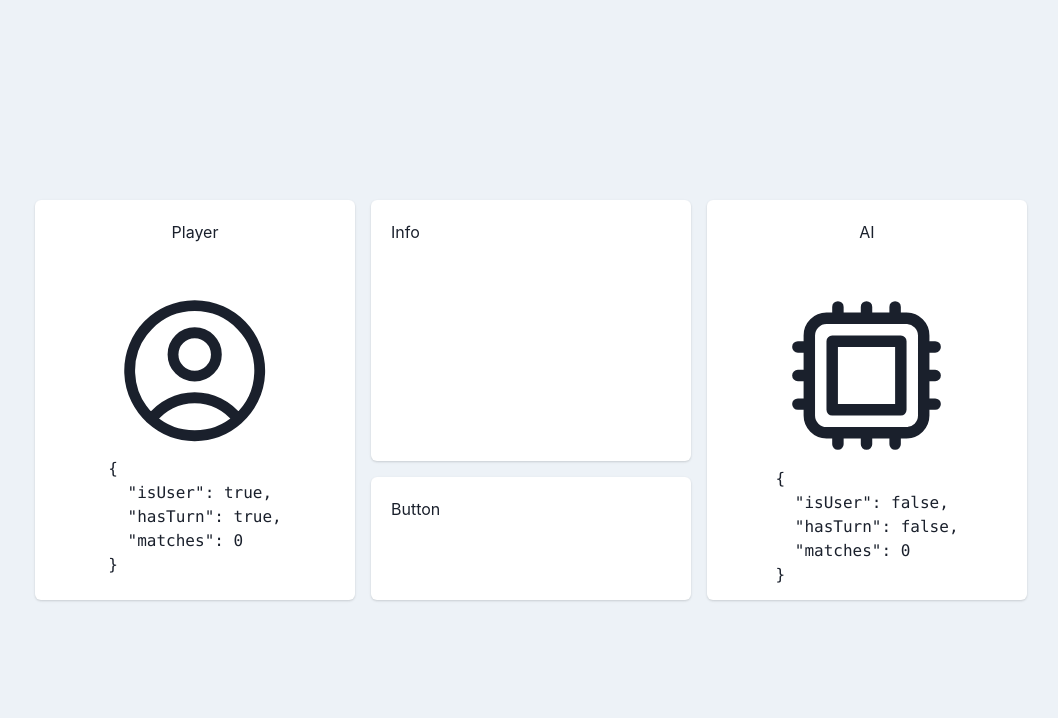
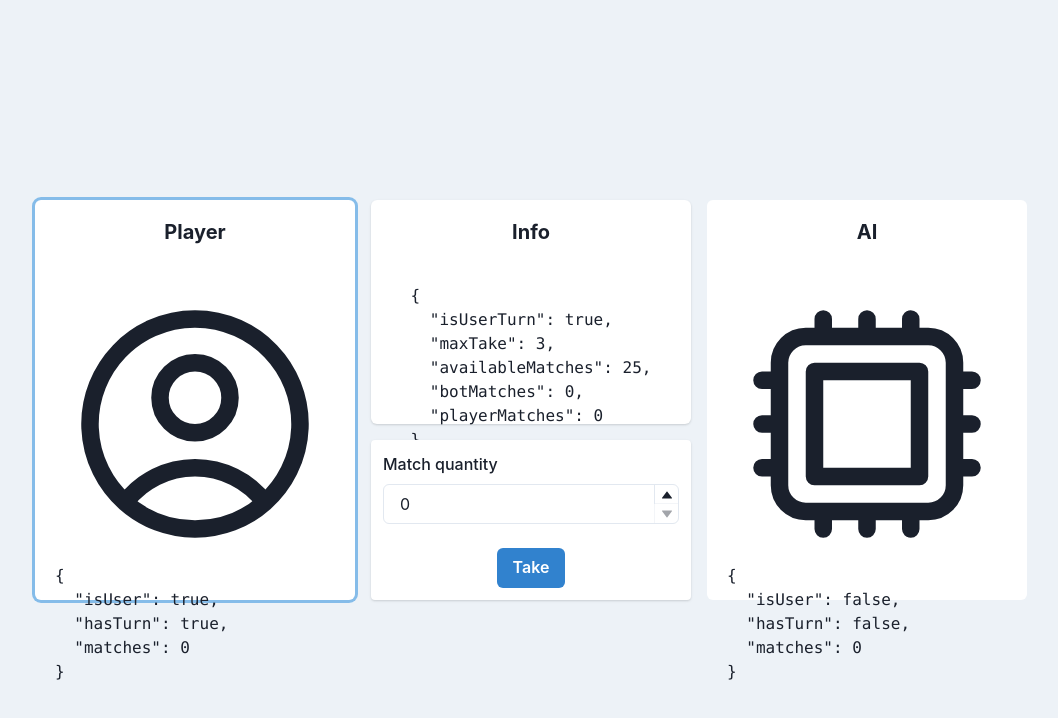
Before and after one commit to Anddrrew/sm-test-task, a React (Create React App) app: page / in a window 1280 px wide. Both pictures are taken after a click on the button "Start". Shown: the top 718 px of the page, without its empty margins (109-1167 px from the left). Built offline with nearby package versions, Linux system fonts and the light colour scheme.

Commit message:
Added ability to take matches

```diff
--- a/src/components/BoardCard.tsx
+++ b/src/components/BoardCard.tsx
@@ -1,9 +1,34 @@
-import { Card, CardBody, Container, Grid, GridItem } from '@chakra-ui/react';
+import {
+  Button,
+  Card,
+  CardBody,
+  CardFooter,
+  CardHeader,
+  Container,
+  FormControl,
+  FormLabel,
+  Grid,
+  GridItem,
+  Heading,
+  NumberDecrementStepper,
+  NumberIncrementStepper,
+  NumberInput,
+  NumberInputField,
+  NumberInputStepper,
+} from '@chakra-ui/react';
 import { useGame } from '../providers/GameProvider';
 import PlayerCard from './PlayerCard';
+import { useEffect, useState } from 'react';
 
 export default function BoardCard() {
-  const { game, resetGame } = useGame();
+  const { game, takeMatches, resetGame } = useGame();
+  const [take, setTake] = useState(0);
+
+  useEffect(() => {
+    if (game) {
+      setTake(take <= game.maxTake ? take : game.maxTake);
+    }
+  }, [game]);
 
   if (!game) {
     // TODO: REMOVE THIS BY REFACTORING
@@ -18,16 +43,37 @@ export default function BoardCard() {
           <PlayerCard matches={game?.playerMatches} hasTurn={game.isUserTurn} isUser />
         </GridItem>
         <GridItem rowSpan={2}>
-          <Card h='100%'>
-            <CardBody>Info</CardBody>
+          <Card h='100%' align='center'>
+            <CardHeader>
+              <Heading size='md'>Info</Heading>
+            </CardHeader>
+            <CardBody>
+              <pre>{JSON.stringify(game, null, 2)}</pre>
+            </CardBody>
           </Card>
         </GridItem>
         <GridItem rowSpan={3}>
           <PlayerCard matches={game?.botMatches} hasTurn={!game.isUserTurn} />
         </GridItem>
         <GridItem rowSpan={1}>
-          <Card h='100%'>
-            <CardBody>Button</CardBody>
+          <Card h='100%' align='center' size='sm'>
+            <CardBody w='full'>
+              <FormControl>
+                <FormLabel>Match quantity</FormLabel>
+                <NumberInput value={take} min={0} max={game.maxTake} onChange={(v) => setTake(Number(v))}>
+                  <NumberInputField />
+                  <NumberInputStepper>
+                    <NumberIncrementStepper />
+                    <NumberDecrementStepper />
+                  </NumberInputStepper>
+                </NumberInput>
+              </FormControl>
+            </CardBody>
+            <CardFooter>
+              <Button colorScheme='blue' onClick={() => takeMatches(take)} isDisabled={!game.isUserTurn}>
+                Take
+              </Button>
+            </CardFooter>
           </Card>
         </GridItem>
       </Grid>
--- a/src/components/PlayerCard.tsx
+++ b/src/components/PlayerCard.tsx
@@ -1,4 +1,4 @@
-import { Card, CardBody, CardHeader } from '@chakra-ui/react';
+import { Card, CardBody, CardHeader, Heading } from '@chakra-ui/react';
 import { UserCircleIcon, CpuChipIcon } from '@heroicons/react/24/outline';
 
 type Props = {
@@ -9,9 +9,11 @@ type Props = {
 
 export default function PlayerCard({ isUser, hasTurn, matches }: Props) {
   return (
-    <Card h='100%' align='center'>
-      <CardHeader>{isUser ? 'Player' : 'AI'}</CardHeader>
-      <CardBody>
+    <Card h='100%' align='center' boxShadow={hasTurn ? 'outline' : 'none'}>
+      <CardHeader>
+        <Heading size='md'>{isUser ? 'Player' : 'AI'}</Heading>
+      </CardHeader>
+      <CardBody w='full'>
         {isUser ? <UserCircleIcon /> : <CpuChipIcon />}
         <pre>{JSON.stringify({ isUser: !!isUser, hasTurn, matches }, null, 2)}</pre>
       </CardBody>
--- a/src/providers/GameProvider.tsx
+++ b/src/providers/GameProvider.tsx
@@ -1,4 +1,4 @@
-import { ReactNode, createContext, useContext, useState } from 'react';
+import { ReactNode, createContext, useContext, useEffect, useState } from 'react';
 import GameStatus from '../types/GameStatus';
 import GameMode from '../types/GameMode';
 
@@ -12,10 +12,11 @@ interface IGame {
 
 interface IGameContext {
   status: GameStatus;
-  game: IGame | null;
+  game: IGame | undefined;
   startGame: (mode: GameMode, n: number, m: number) => void;
   endGame: () => void;
   resetGame: () => void;
+  takeMatches: (n: number) => void;
 }
 
 type Props = {
@@ -36,7 +37,24 @@ export function useGame() {
 
 export default function GameProvider({ children }: Props) {
   const [status, setStatus] = useState(GameStatus.IDLE);
-  const [game, setGame] = useState<IGame | null>(null);
+  const [game, setGame] = useState<IGame | undefined>();
+
+  useEffect(() => {
+    if (status === GameStatus.RUNNING && !game?.isUserTurn) {
+      const take = game?.maxTake ? 1 : 0;
+      setGame((game) => {
+        if (game) {
+          return {
+            ...game,
+            availableMatches: game.availableMatches - take,
+            botMatches: game.botMatches + take,
+            isUserTurn: true,
+            maxTake: Math.max(0, Math.min(game.availableMatches - take, game.maxTake)),
+          };
+        }
+      });
+    }
+  }, [game]);
 
   const startGame = (mode: GameMode, n: number, m: number) => {
     setGame({
@@ -49,10 +67,27 @@ export default function GameProvider({ children }: Props) {
 
     setStatus(GameStatus.RUNNING);
   };
+
   const endGame = () => setStatus(GameStatus.FINISHED);
   const resetGame = () => setStatus(GameStatus.IDLE);
 
+  const takeMatches = (take: number) => {
+    setGame((game) => {
+      if (game) {
+        return {
+          ...game,
+          availableMatches: game.availableMatches - take,
+          playerMatches: game.playerMatches + take,
+          isUserTurn: false,
+          maxTake: Math.max(0, Math.min(game.availableMatches - take, game.maxTake)),
+        };
+      }
+    });
+  };
+
   return (
-    <GameContext.Provider value={{ status, game, startGame, endGame, resetGame }}>{children}</GameContext.Provider>
+    <GameContext.Provider value={{ status, game, takeMatches, startGame, endGame, resetGame }}>
+      {children}
+    </GameContext.Provider>
   );
 }
```
